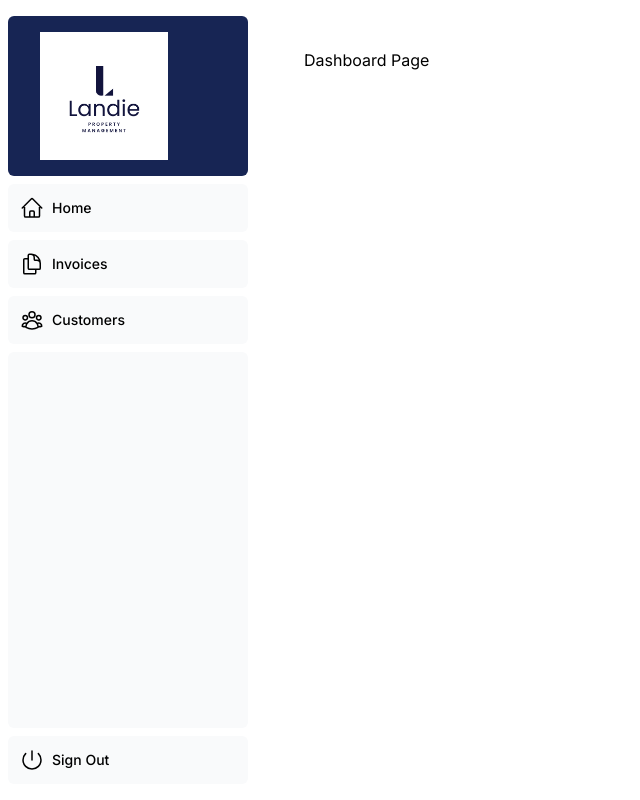
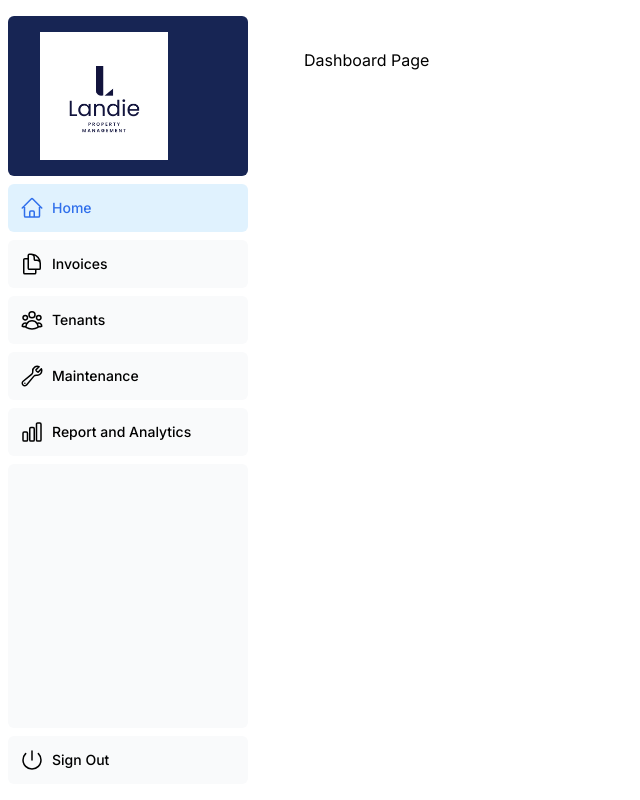
Before and after one commit to bagoviggo/landie, a Next.js app: page /dashboard in a window 1280 px wide. Shown: the whole page, without its empty margins (0-640 px from the left). Built offline with nearby package versions, Linux system fonts and the light colour scheme; a web font is replaced by a local one.

Commit message:
:sparkles: Add active link highlight

```diff
--- a/app/ui/dashboard/nav-links.tsx
+++ b/app/ui/dashboard/nav-links.tsx
@@ -1,8 +1,15 @@
+'use client';
+
 import {
   UserGroupIcon,
   HomeIcon,
   DocumentDuplicateIcon,
+  WrenchIcon,
+  ChartBarIcon,
 } from '@heroicons/react/24/outline';
+import Link from 'next/link';
+import { usePathname } from 'next/navigation';
+import clsx from 'clsx';
 
 // Map of links to display in the side navigation.
 // Depending on the size of the application, this would be stored in a database.
@@ -13,23 +20,31 @@ const links = [
     href: '/dashboard/invoices',
     icon: DocumentDuplicateIcon,
   },
-  { name: 'Customers', href: '/dashboard/customers', icon: UserGroupIcon },
+  { name: 'Tenants', href: '/dashboard/tenants', icon: UserGroupIcon },
+  { name: 'Maintenance', href: '/dashboard/maintenance', icon: WrenchIcon },
+  { name: 'Report and Analytics', href: '/dashboard/report-and-analytics', icon: ChartBarIcon },
 ];
 
 export default function NavLinks() {
+  const pathname = usePathname();
   return (
     <>
       {links.map((link) => {
         const LinkIcon = link.icon;
         return (
-          <a
+          <Link
             key={link.name}
             href={link.href}
-            className="flex h-[48px] grow items-center justify-center gap-2 rounded-md bg-gray-50 p-3 text-sm font-medium hover:bg-sky-100 hover:text-blue-600 md:flex-none md:justify-start md:p-2 md:px-3"
+            className={clsx(
+              'flex h-[48px] grow items-center justify-center gap-2 rounded-md bg-gray-50 p-3 text-sm font-medium hover:bg-sky-100 hover:text-blue-600 md:flex-none md:justify-start md:p-2 md:px-3',
+              {
+                'bg-sky-100 text-blue-600': pathname === link.href,
+              },
+            )}
           >
             <LinkIcon className="w-6" />
             <p className="hidden md:block">{link.name}</p>
-          </a>
+          </Link>
         );
       })}
     </>
```
